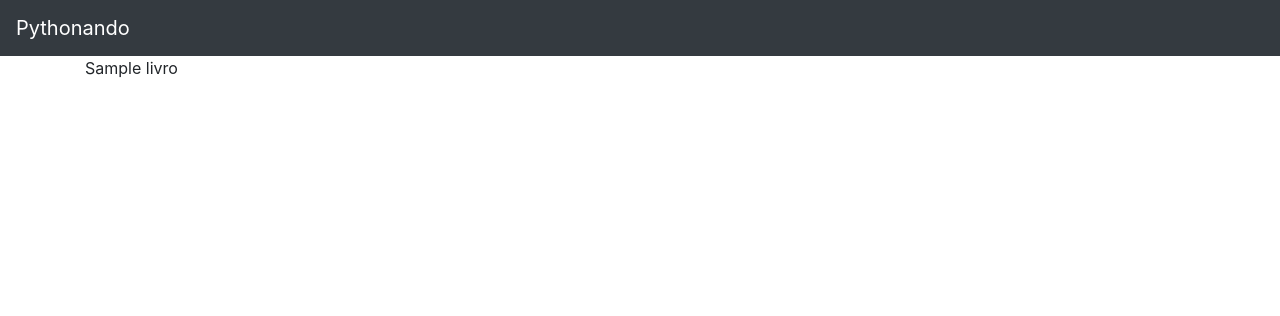
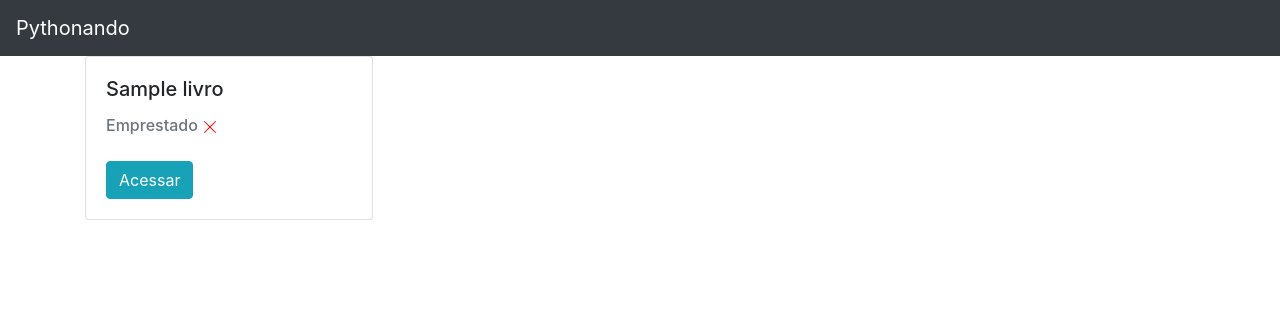
Before and after one commit to fabianosf/biblioteca_django, a Django app: template livro/templates/home.html in a window 1280 px wide. Shown: the top 316 px of the page. Run offline with Django 3.2, Linux system fonts and the light colour scheme; the template is opened without the code that fills it: most values are stand-ins (such as "Sample title", 1, 10 or a date in 2020).

Commit message:
commit home.html - parte 1

```diff
--- a/livro/templates/home.html
+++ b/livro/templates/home.html
@@ -8,7 +8,26 @@
     <div class="row">
         {% for livro in livros %}
         <div class="col-md">
-            {{livro}}
+            <div class="card" style="width: 18rem;">
+                <div class="card-body">
+                  <h5 class="card-title">{{livro.nome}}</h5>
+
+                  {% if livro.emprestado %}
+                  <h6 style="display: inline;" class="card-subtitle mb-2 text-muted">Emprestado</h6>
+                  <svg style="color: green;" xmlns="http://www.w3.org/2000/svg" width="16" height="16" fill="currentColor" class="bi bi-check-lg" viewBox="0 0 16 16">
+                    <path d="M12.736 3.97a.733.733 0 0 1 1.047 0c.286.289.29.756.01 1.05L7.88 12.01a.733.733 0 0 1-1.065.02L3.217 8.384a.757.757 0 0 1 0-1.06.733.733 0 0 1 1.047 0l3.052 3.093 5.4-6.425a.247.247 0 0 1 .02-.022"/>
+                  </svg>
+                  {% else %}
+                  <h6 style="display: inline;" class="card-subtitle mb-2 text-muted">Emprestado</h6>
+                  <svg style="color: red;" xmlns="http://www.w3.org/2000/svg" width="16" height="16" fill="currentColor" class="bi bi-x-lg" viewBox="0 0 16 16">
+                    <path d="M2.146 2.854a.5.5 0 1 1 .708-.708L8 7.293l5.146-5.147a.5.5 0 0 1 .708.708L8.707 8l5.147 5.146a.5.5 0 0 1-.708.708L8 8.707l-5.146 5.147a.5.5 0 0 1-.708-.708L7.293 8z"/>
+                  </svg>
+                  {% endif  %}
+                  <br>
+                  <br>
+                  <button class="btn btn-info">Acessar</button>
+                </div>
+              </div>
         </div>
     {% endfor %}
 
```
Also changed, not shown: db.sqlite3.
